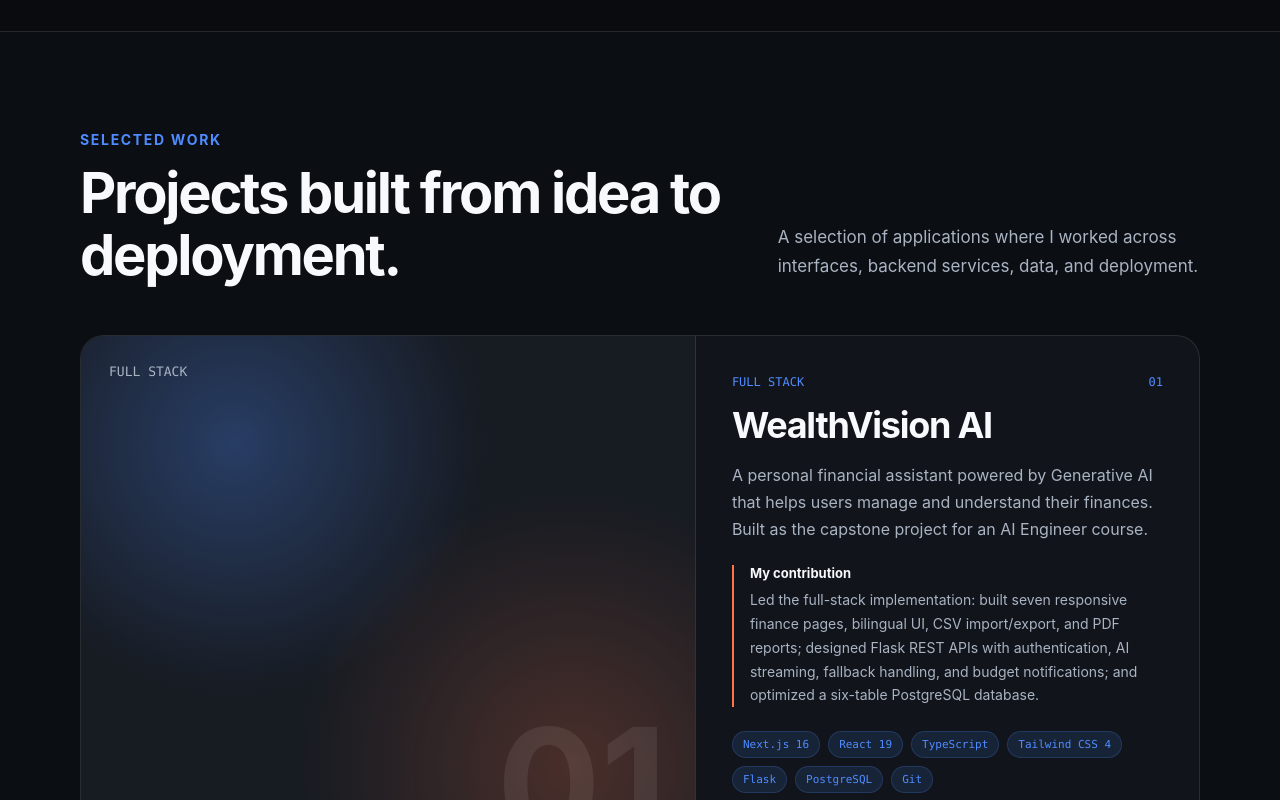
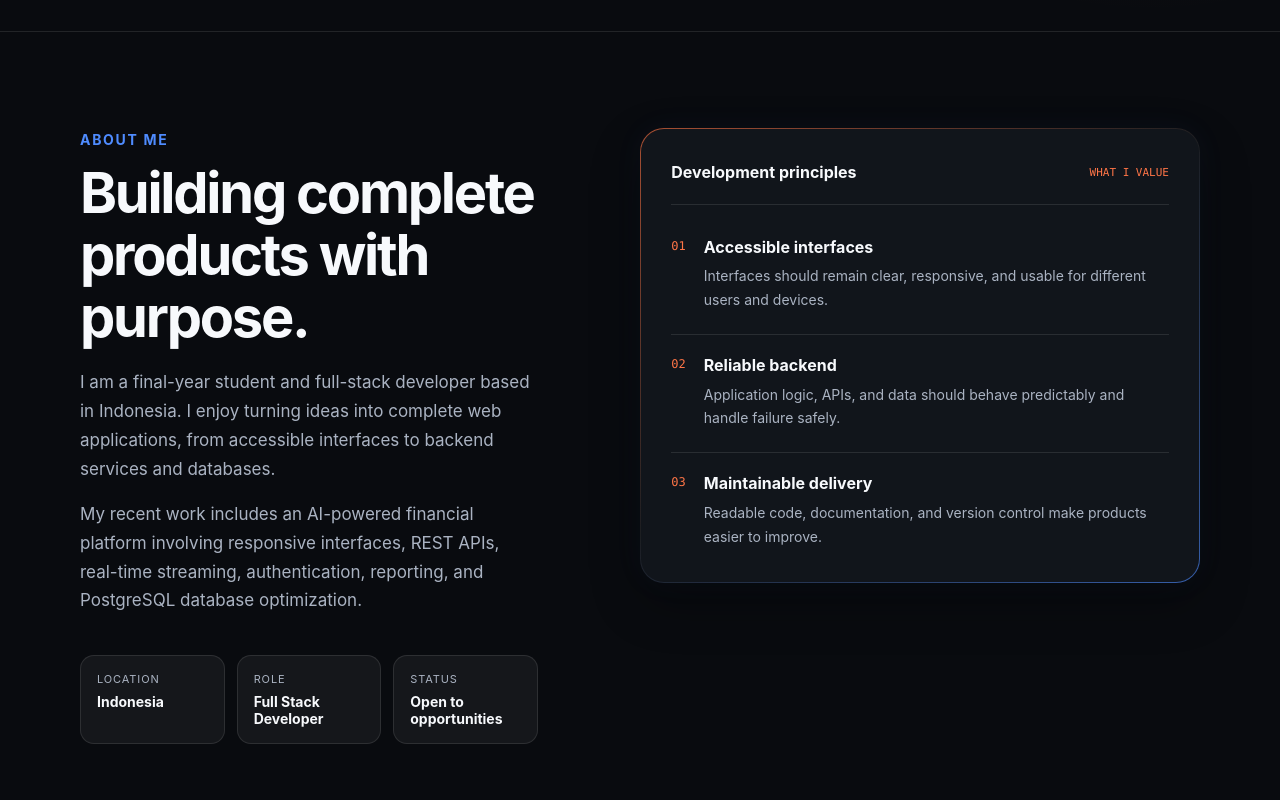
Before and after one commit to ArielDevananda/portfolio, a React (Vite) app: page / in a window 1280 px wide. Shown: the part 980-1780 px from the top of the page. Built offline with nearby package versions, Linux system fonts and the light colour scheme.

Commit message:
feat: add about section

```diff
--- a/src/App.css
+++ b/src/App.css
@@ -670,3 +670,152 @@
     min-height: 230px;
   }
 }
+
+.about-section {
+  scroll-margin-top: 72px;
+  border-top: 1px solid var(--border);
+}
+
+.about-grid {
+  display: grid;
+  grid-template-columns: minmax(0, 0.9fr) minmax(340px, 1.1fr);
+  align-items: start;
+  gap: clamp(48px, 8vw, 104px);
+}
+
+.about-copy .section-title {
+  max-width: 650px;
+}
+
+.about-text {
+  max-width: 650px;
+  display: grid;
+  gap: 16px;
+}
+
+.about-text p {
+  margin: 0;
+  color: var(--text);
+  font-size: 1.0625rem;
+}
+
+.about-facts {
+  margin: 40px 0 0;
+  display: grid;
+  grid-template-columns: repeat(3, minmax(0, 1fr));
+  gap: 12px;
+}
+
+.about-facts div {
+  min-width: 0;
+  padding: 16px;
+  background: var(--social-bg);
+  border: 1px solid var(--border);
+  border-radius: var(--radius-md);
+}
+
+.about-facts dt {
+  margin-bottom: 7px;
+  color: var(--text);
+  font-size: 0.6875rem;
+  letter-spacing: 0.08em;
+  text-transform: uppercase;
+}
+
+.about-facts dd {
+  margin: 0;
+  overflow-wrap: anywhere;
+  color: var(--text-h);
+  font-size: 0.875rem;
+  font-weight: 700;
+}
+
+.principles-panel {
+  padding: clamp(20px, 3vw, 30px);
+  background:
+    linear-gradient(var(--surface), var(--surface)) padding-box,
+    linear-gradient(
+      145deg,
+      rgba(255, 117, 71, 0.65),
+      rgba(255, 255, 255, 0.08) 48%,
+      rgba(79, 140, 255, 0.65)
+    )
+    border-box;
+  border: 1px solid transparent;
+  border-radius: var(--radius-lg);
+  box-shadow: var(--shadow);
+}
+
+.principles-header {
+  margin-bottom: 12px;
+  padding-bottom: 18px;
+  display: flex;
+  align-items: center;
+  justify-content: space-between;
+  border-bottom: 1px solid var(--border);
+}
+
+.principles-header p {
+  margin: 0;
+  color: var(--text-h);
+  font-weight: 700;
+}
+
+.principles-header span {
+  color: var(--orange);
+  font-family: var(--mono);
+  font-size: 0.6875rem;
+  text-transform: uppercase;
+}
+
+.principles-list {
+  margin: 0;
+  padding: 0;
+  list-style: none;
+}
+
+.principles-list li {
+  padding-block: 22px;
+  display: grid;
+  grid-template-columns: auto 1fr;
+  gap: 18px;
+  border-bottom: 1px solid var(--border);
+}
+
+.principles-list li:last-child {
+  padding-bottom: 4px;
+  border-bottom: 0;
+}
+
+.principle-number {
+  color: var(--orange);
+  font-family: var(--mono);
+  font-size: 0.75rem;
+}
+
+.principles-list h3 {
+  margin-bottom: 8px;
+  font-size: 1rem;
+}
+
+.principles-list p {
+  margin: 0;
+  color: var(--text);
+  font-size: 0.875rem;
+}
+
+@media (max-width: 900px) {
+  .about-grid {
+    grid-template-columns: 1fr;
+  }
+
+  .principles-panel {
+    width: min(100%, 680px);
+  }
+}
+
+@media (max-width: 600px) {
+  .about-facts {
+    grid-template-columns: 1fr;
+  }
+}
--- a/src/App.tsx
+++ b/src/App.tsx
@@ -1,5 +1,6 @@
 import { Navbar } from './components/Navbar'
 import { Hero } from './sections/Hero'
+import { About } from './sections/About'
 import { Projects } from './sections/Projects'
 import './App.css'
 
@@ -14,6 +15,7 @@ function App() {
 
       <main id="main-content">
         <Hero />
+        <About />
         <Projects />
       </main>
     </div>
--- a/src/data/portfolio.ts
+++ b/src/data/portfolio.ts
@@ -2,6 +2,7 @@ export type Profile = {
   name: string
   role: string
   introduction: string
+  about: string[]
   location: string
   email: string
   githubUrl: string
@@ -15,6 +16,9 @@ export const profile: Profile = {
   role: 'Full Stack Developer',
   introduction:
   'I build responsive and accessible full-stack web applications, from user-friendly interfaces to reliable backend services.',
+  about: [
+  'I am a final-year student and full-stack developer based in Indonesia. I enjoy turning ideas into complete web applications, from accessible interfaces to backend services and databases.',
+  'My recent work includes an AI-powered financial platform involving responsive interfaces, REST APIs, real-time streaming, authentication, reporting, and PostgreSQL database optimization.',],
   location: 'Indonesia',
   email: 'arielruliyadi@gmail.com',
   githubUrl: 'https://github.com/ArielDevananda',
--- /dev/null
+++ b/src/sections/About.tsx
@@ -0,0 +1,91 @@
+import { profile } from '../data/portfolio'
+
+const principles = [
+  {
+    number: '01',
+    title: 'Accessible interfaces',
+    description:
+      'Interfaces should remain clear, responsive, and usable for different users and devices.',
+  },
+  {
+    number: '02',
+    title: 'Reliable backend',
+    description:
+      'Application logic, APIs, and data should behave predictably and handle failure safely.',
+  },
+  {
+    number: '03',
+    title: 'Maintainable delivery',
+    description:
+      'Readable code, documentation, and version control make products easier to improve.',
+  },
+] as const
+
+export function About() {
+  const availability = profile.availableForWork
+    ? 'Open to opportunities'
+    : 'Currently unavailable'
+
+  return (
+    <section
+      className="section about-section"
+      id="about"
+      aria-labelledby="about-title"
+    >
+      <div className="container about-grid">
+        <div className="about-copy">
+          <p className="eyebrow">About me</p>
+
+          <h2 className="section-title" id="about-title">
+            Building complete products with purpose.
+          </h2>
+
+          <div className="about-text">
+            {profile.about.map((paragraph) => (
+              <p key={paragraph}>{paragraph}</p>
+            ))}
+          </div>
+
+          <dl className="about-facts">
+            <div>
+              <dt>Location</dt>
+              <dd>{profile.location}</dd>
+            </div>
+
+            <div>
+              <dt>Role</dt>
+              <dd>{profile.role}</dd>
+            </div>
+
+            <div>
+              <dt>Status</dt>
+              <dd>{availability}</dd>
+            </div>
+          </dl>
+        </div>
+
+        <aside className="principles-panel" aria-label="Development principles">
+          <header className="principles-header">
+            <p>Development principles</p>
+            <span>What I value</span>
+          </header>
+
+          <ol className="principles-list">
+            {principles.map((principle) => (
+              <li key={principle.number}>
+                <span className="principle-number" aria-hidden="true">
+                  {principle.number}
+                </span>
+
+                <div>
+                  <h3>{principle.title}</h3>
+                  <p>{principle.description}</p>
+                </div>
+              </li>
+            ))}
+          </ol>
+        </aside>
+      </div>
+    </section>
+  )
+}
```
